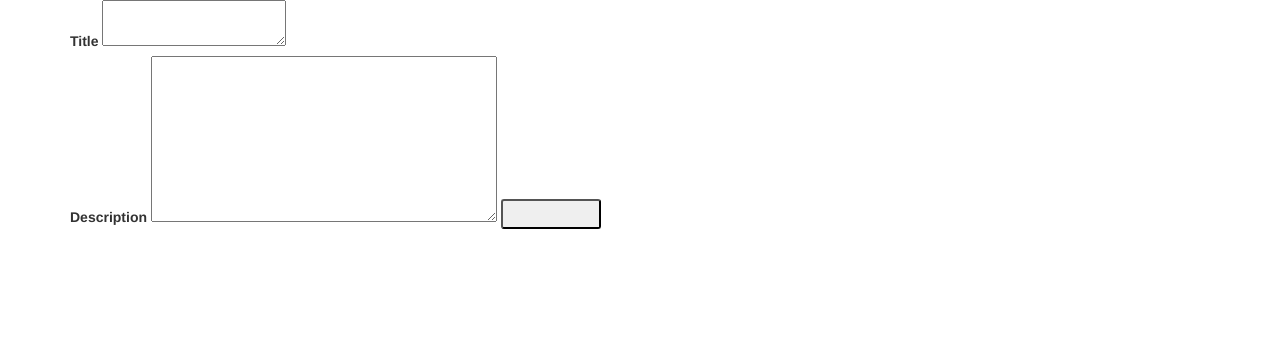
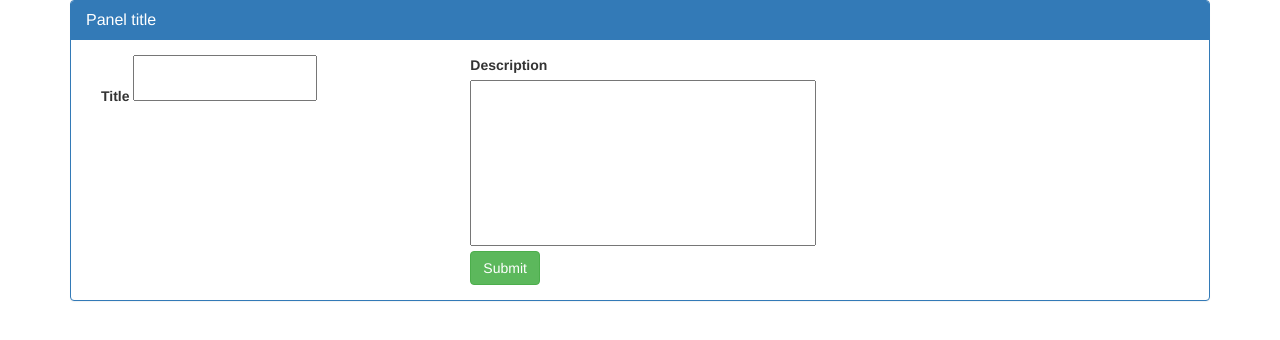
Before and after one commit to PetarSavov/RoskildeFestivalProject, a plain HTML site: page admin/adminpage.html in a window 1280 px wide. Drawn offline with nearby package versions, Linux system fonts and the light colour scheme; files that its build step writes are made by us from their sources.

Commit message:
Admin
Admin Page test

```diff
--- a/admin/adminpage.html
+++ b/admin/adminpage.html
@@ -1,35 +1,54 @@
 <!DOCTYPE html>
 <html>
+
 <head>
     <title>Admin Page</title>
-  <link href="css/bootstrap.css" rel="stylesheet" type="text/css" media="all" />
+    <link href="../css/bootstrap.css" rel="stylesheet" type="text/css" media="all" />
+
     <!-- jQuery (necessary for Bootstrap's JavaScript plugins) -->
-  <script src="js/jquery.min.js"></script>
+    <script src="../js/jquery.min.js"></script>
     <!-- Custom Theme files -->
     <!--theme-style-->
-  <link href="css/style.css" rel="stylesheet" type="text/css" media="all" />
+    <link href="../css/style.css" rel="stylesheet" type="text/css" media="all" />
     <!--//theme-style-->
     <meta name="viewport" content="width=device-width, initial-scale=1">
     <meta http-equiv="Content-Type" content="text/html; charset=utf-8" />
     <meta name="keywords" content="Music Club Responsive web template, Bootstrap Web Templates, Flat Web Templates, Andriod Compatible web template,
   Smartphone Compatible web template, free webdesigns for Nokia, Samsung, LG, SonyErricsson, Motorola web design" />
-  <script type="application/x-javascript"> addEventListener("load", function() { setTimeout(hideURLbar, 0); }, false); function hideURLbar(){ window.scrollTo(0,1); } </script>
+    <script type="application/x-javascript">
+        addEventListener("load", function() {
+            setTimeout(hideURLbar, 0);
+        }, false);
+
+        function hideURLbar() {
+            window.scrollTo(0, 1);
+        }
+    </script>
 </head>
+
 <body>
-  <div class="header">
     <div class="container">
-
-
+        <div class="page">
+            <div class="panel panel-primary">
+                <div class="panel-heading">
+                    <h3 class="panel-title">Panel title</h3>
+                </div>
+                <div class="panel-body">
                     <div>
+                        <div class="col-md-4 in-contact">
                             <label>Title</label>
-    <textarea></textarea>
+                            <textarea class="textfield " style="resize:none"></textarea>
                         </div>
-  <div>
+                        <div class="col-md-4 in-contact">
                             <label>Description</label>
-    <textarea name="name" draggable="false" rows="8" cols="40"></textarea>
-    <button class="btn-group-sm btn-sm" style="width:100px; height:30px" type="button" name="Submit"></button>
+                            <textarea name="name" draggable="false" style="resize:none" rows="8" cols="40"></textarea>
+                            <button type="button" class="btn btn-1 btn-success" name="Submit">Submit</button>
+                        </div>
+                    </div>
+                </div>
             </div>
         </div>
     </div>
 </body>
+
 </html>
```
Also changed, not shown: index.html (+3 -3 lines). Lines whose indentation alone changed are shown as unchanged.
